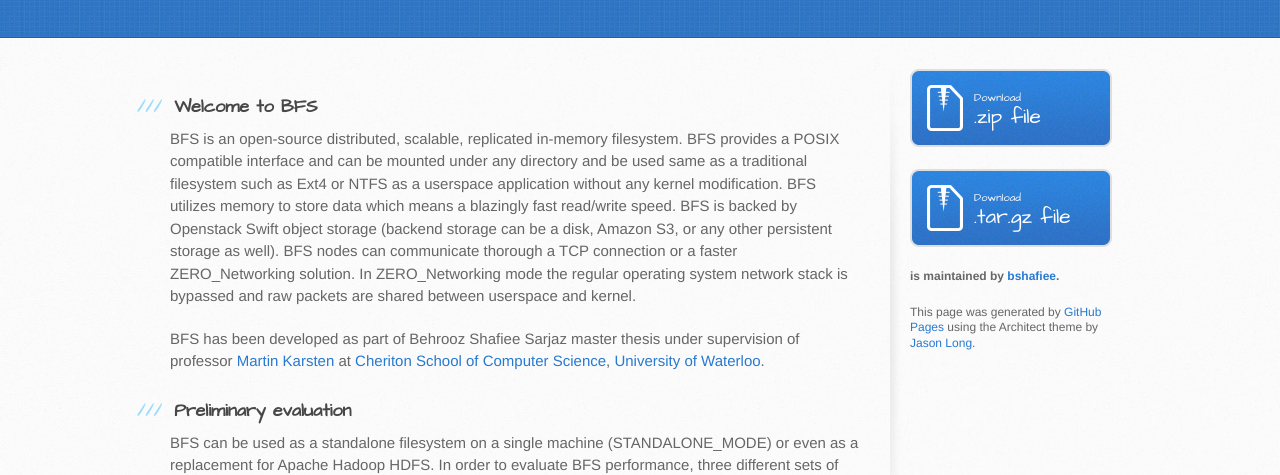
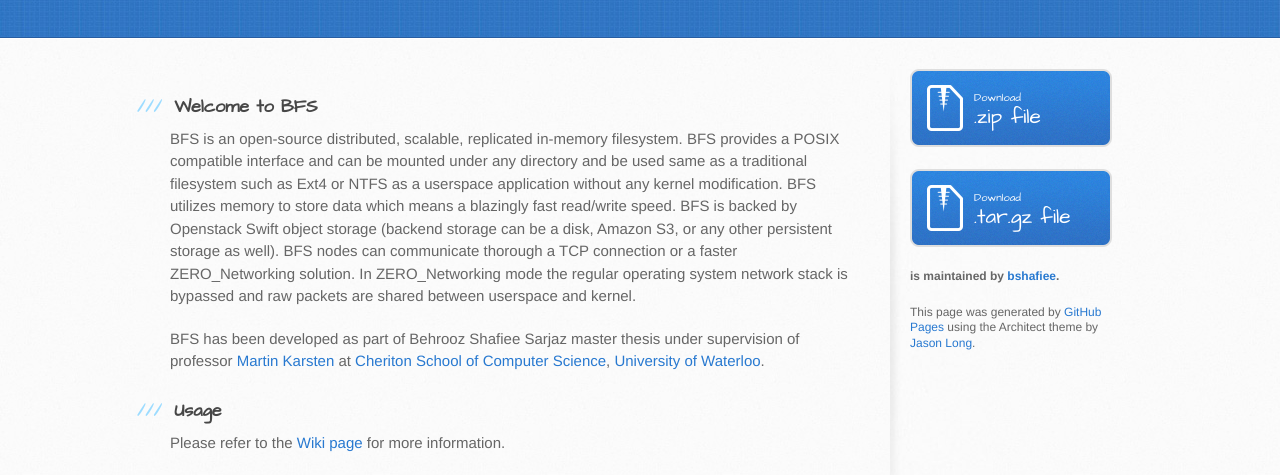
Before and after one commit to bshafiee/BFS, a plain HTML site: page index.html in a window 1280 px wide. Shown: the part 269-744 px from the top of the page. Drawn offline with Linux system fonts and the light colour scheme.

Commit message:
Create gh-pages branch via GitHub

```diff
--- a/index.html
+++ b/index.html
@@ -34,6 +34,11 @@
 <p>BFS is an open-source distributed, scalable, replicated in-memory filesystem. BFS provides a POSIX compatible interface and can be mounted under any directory and be used same as a traditional filesystem such as Ext4 or NTFS as a userspace application without any kernel modification. BFS utilizes memory to store data which means a blazingly fast read/write speed. BFS is backed by Openstack Swift object storage (backend storage can be a disk, Amazon S3, or any other persistent storage as well). BFS nodes can communicate thorough a TCP connection or a faster ZERO_Networking solution. In ZERO_Networking mode the regular operating system network stack is bypassed and raw packets are shared between userspace and kernel.</p>
 
 <p>BFS has been developed as part of Behrooz Shafiee Sarjaz master thesis under supervision of professor <a href="https://cs.uwaterloo.ca/%7Emkarsten/">Martin Karsten</a> at <a href="https://cs.uwaterloo.ca/">Cheriton School of Computer Science</a>, <a href="https://uwaterloo.ca/">University of Waterloo</a>.</p>
+
+<h3>
+<a id="usage" class="anchor" href="#usage" aria-hidden="true"><span class="octicon octicon-link"></span></a>Usage</h3>
+
+<p>Please refer to the <a href="https://github.com/bshafiee/BFS/wiki/Behrooz-File-System-%28BFS%29--Wiki!">Wiki page</a> for more information.</p>
 
 <h3>
 <a id="preliminary-evaluation" class="anchor" href="#preliminary-evaluation" aria-hidden="true"><span class="octicon octicon-link"></span></a>Preliminary evaluation</h3>
```
Also changed, not shown: params.json (+1 -1 lines).
